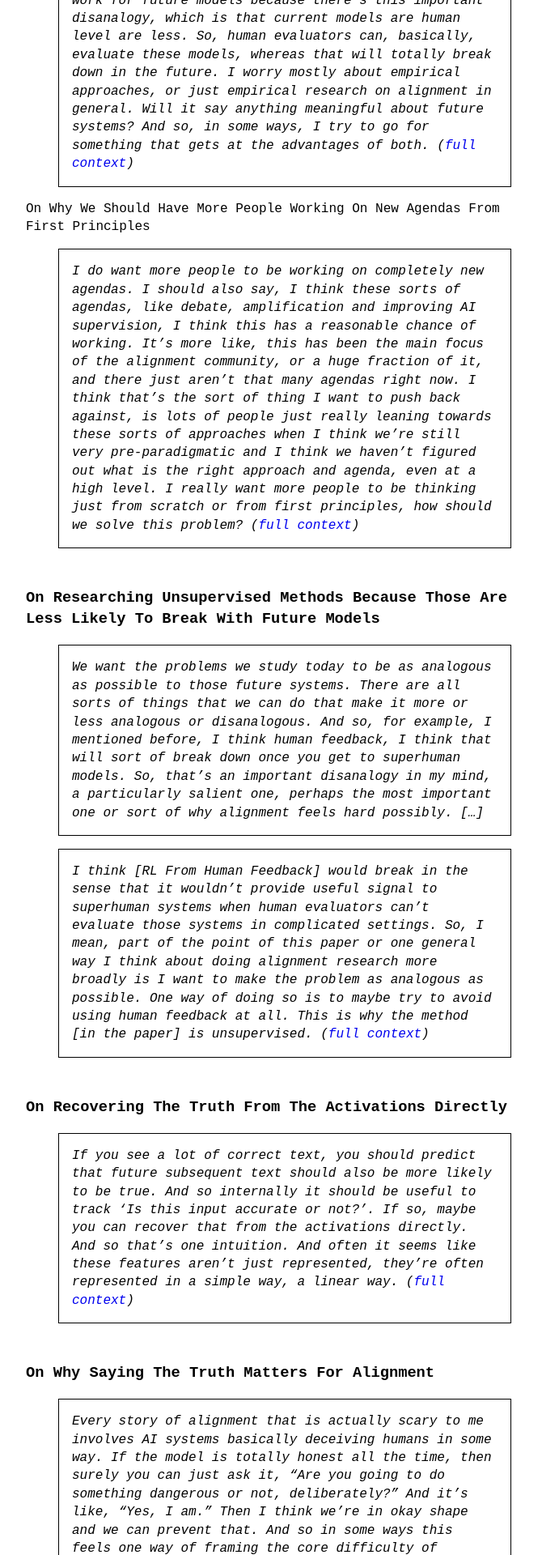
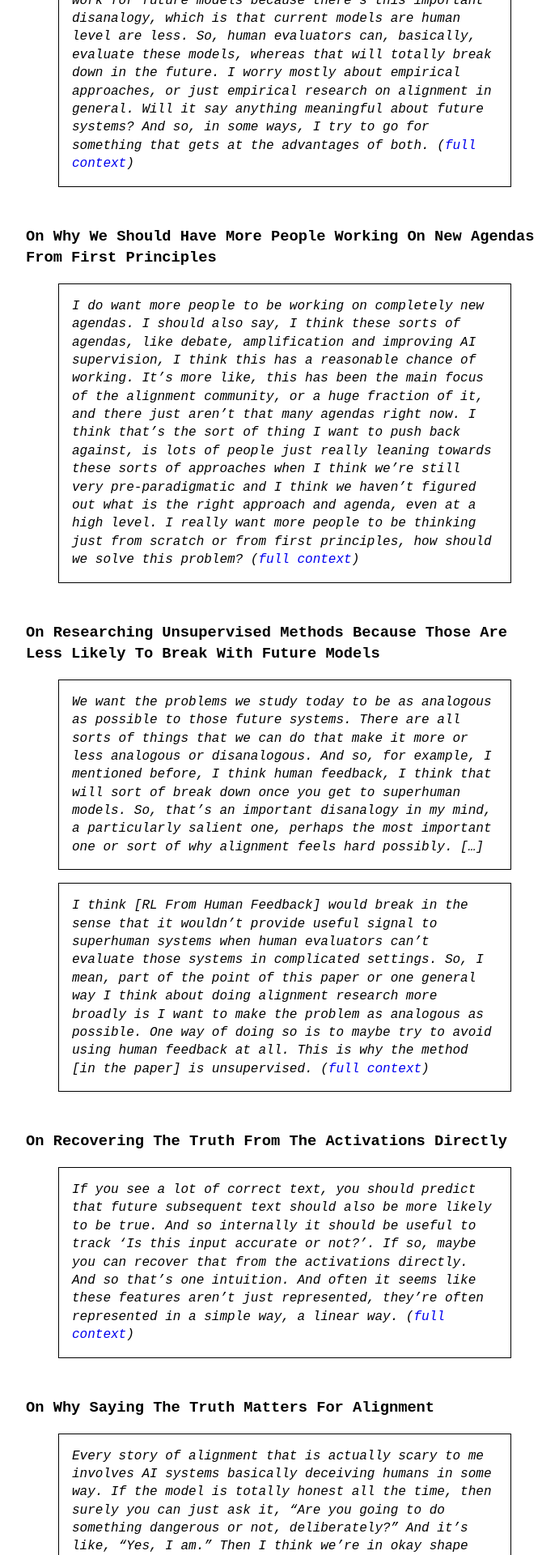
Before and after one commit to theinsideview/theinsideview.github.io, a Jekyll site: the page built from _posts/2023-01-13-collin.md, in a window 1280 px wide. Shown: the part 4359-6279 px from the top of the page at 81% size, without its empty margins (288-979 px from the left). Built offline with Jekyll 4.4.1, drawn with Linux system fonts in a browser that asks for light colours.

```diff
--- a/_posts/2023-01-13-collin.md
+++ b/_posts/2023-01-13-collin.md
@@ -104,7 +104,7 @@ _(See the [Lesswrong](https://www.lesswrong.com/posts/rWnQeqfCg3M2DXdeb/collin-b
 
 > Those are some of my concerns about theory within alignment. I think with empirical within alignment, in some ways, is more grounded, and we actually have feedback loops, and I think that's important. But, also, I think it's easier [for empirical alignment research] to be focusing on these systems that don't say anything about future systems really. For example, I don't think human feedback based approaches will work for future models because there's this important disanalogy, which is that current models are human level are less. So, human evaluators can, basically, evaluate these models, whereas that will totally break down in the future. I worry mostly about empirical approaches, or just empirical research on alignment in general. Will it say anything meaningful about future systems? And so, in some ways, I try to go for something that gets at the advantages of both. ([full context](https://theinsideview.ai/collin#towards-grounded-theoretical-work-and-empirical-work-targeting-future-systems))
 
-On Why We Should Have More People Working On New Agendas From First Principles
+### On Why We Should Have More People Working On New Agendas From First Principles
 
 > I do want more people to be working on completely new agendas. I should also say, I think these sorts of agendas, like debate, amplification and improving AI supervision, I think this has a reasonable chance of working. It's more like, this has been the main focus of the alignment community, or a huge fraction of it, and there just aren't that many agendas right now. I think that's the sort of thing I want to push back against, is lots of people just really leaning towards these sorts of approaches when I think we're still very pre-paradigmatic and I think we haven't figured out what is the right approach and agenda, even at a high level. I really want more people to be thinking just from scratch or from first principles, how should we solve this problem? ([full context](https://theinsideview.ai/collin#we-should-have-more-people-working-on-new-agendas-from-first-principles))
 
```
